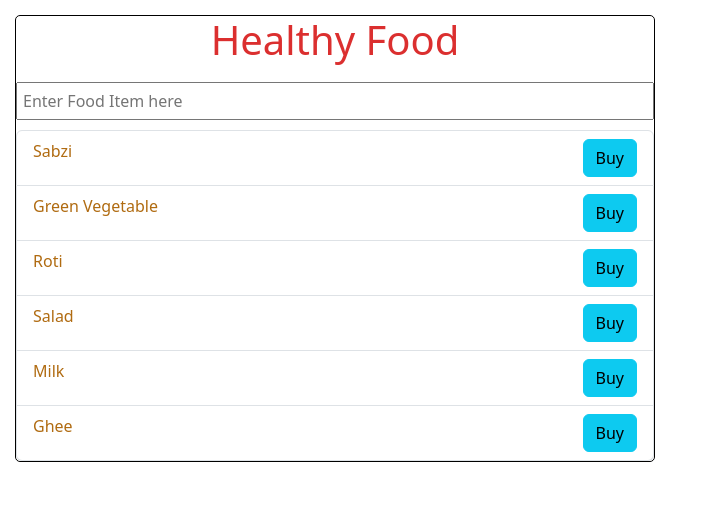
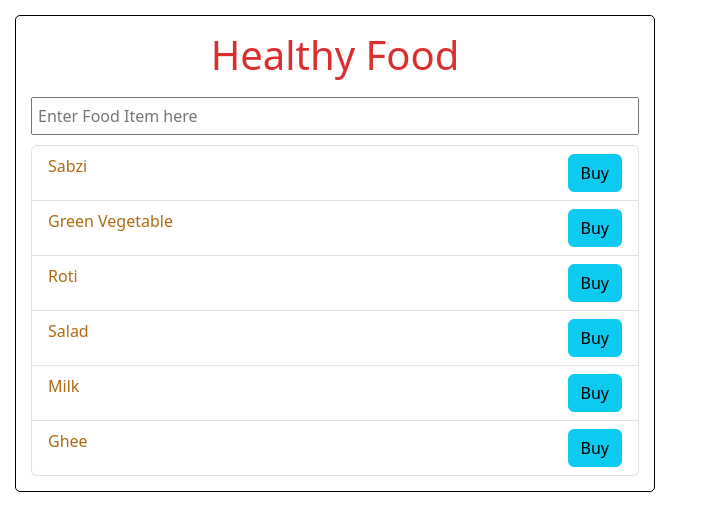
Before and after one commit to md1saquib1234/React, a React (Vite) app in the folder 18 Fragments/learning-fragment/: page / in a window 1280 px wide. Shown: the top 530 px of the page, without its empty margins (0-703 px from the left). Built offline with nearby package versions, Linux system fonts and the light colour scheme.

Commit message:
fix: update Item component to handle buy button click event correctly

```diff
--- a/18 Fragments/learning-fragment/src/Components/Container.module.css
+++ b/18 Fragments/learning-fragment/src/Components/Container.module.css
@@ -5,4 +5,5 @@
   width: 50%;
   border-radius: 5px;
   min-width: 300px;
+  padding : 15px;
 }
--- a/18 Fragments/learning-fragment/src/Components/Item.jsx
+++ b/18 Fragments/learning-fragment/src/Components/Item.jsx
@@ -2,6 +2,10 @@ import styles from './Item.module.css';
 
 const Item = ({foodItem}, handleBuyButton) => {
 
+  const handleBuyButtonClicked = () => {
+    console.log(event);
+    console.log(`${foodItem} being bought`);
+  };
 
 
 
@@ -9,7 +13,7 @@ return  (
 <li  className={`${styles['kg-item']} list-group-item`}>
   <span className={styles['kg-span']}>{foodItem}</span>
   <button className={`${styles.button} btn btn-info`}
-  onClick={handleBuyButton}
+  onClick={(event) => handleBuyButtonClicked(event)}
 
   >Buy</button>
   </li>
```
